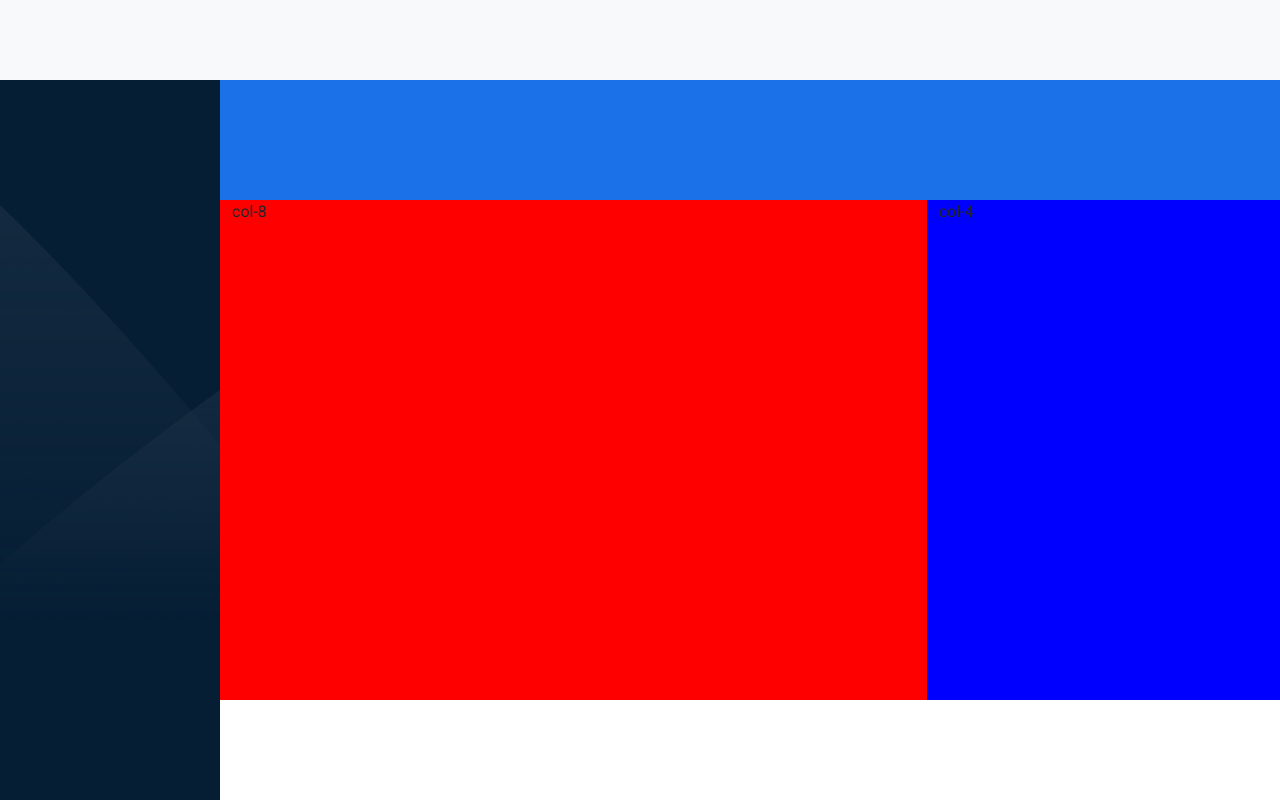
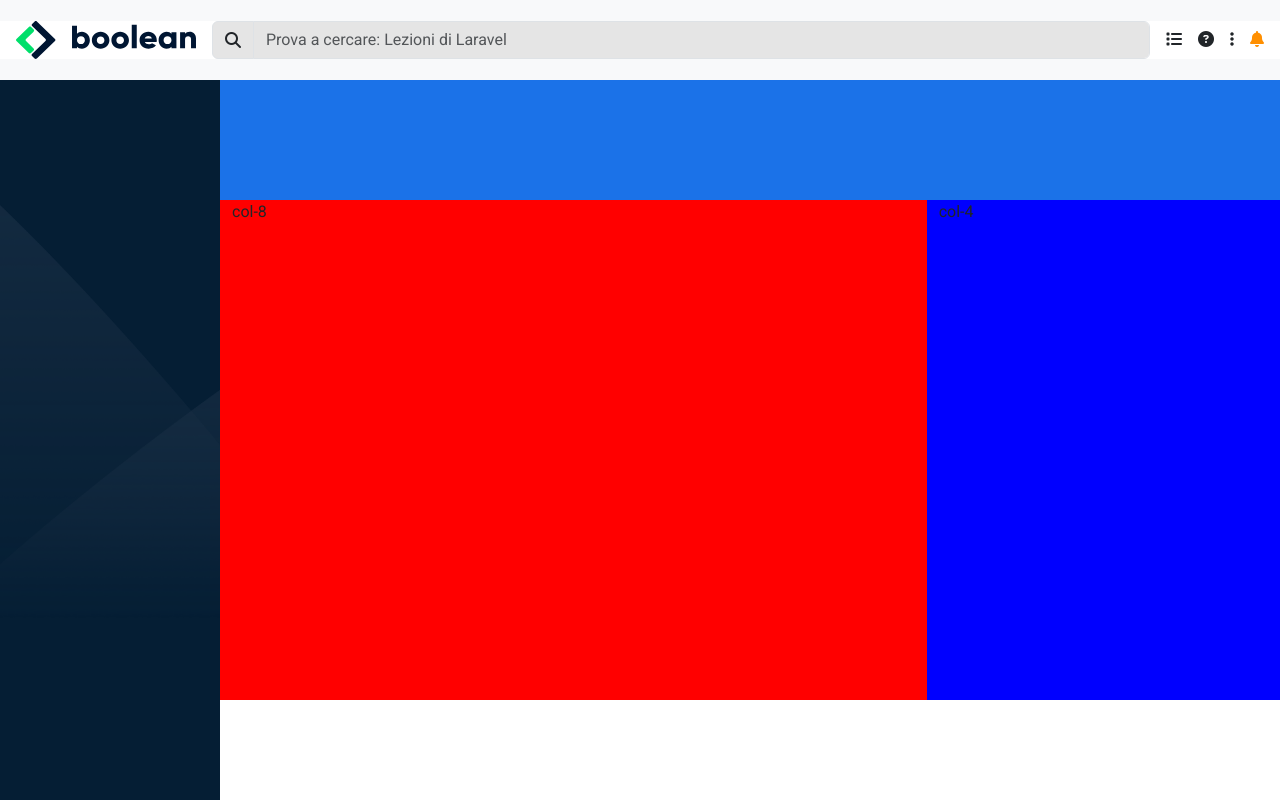
Before and after one commit to AlfredoCastrogiovanni/html-css-bootstrap-dashboard, a plain HTML site: page index.html in a window 1280 px wide. Drawn offline with nearby package versions, Linux system fonts and the light colour scheme.

Commit message:
creazione header

```diff
--- a/assets/style/style.css
+++ b/assets/style/style.css
@@ -6,10 +6,45 @@ body {
     font-family: 'Roboto', sans-serif;
 }
 
+ul {
+    list-style: none;
+    padding: 0;
+    margin: 0;
+}
+
 /* Header */
 header {
     height: 80px;
     background-color: rgb(248, 249, 250);
+}
+
+header nav {
+    width: 100%;
+    background-color: white;
+}
+
+header nav .logo {
+    width: 50px;
+}
+
+header nav .logo-desktop {
+    width: 180px;
+}
+
+header nav .search {
+    width: 100%;
+}
+
+header nav .search .my_input {
+    background-color: rgb(229, 229, 229);
+}
+
+header nav .search .my_input-label {
+    background-color: rgb(229, 229, 229);
+}
+
+header nav .buttons .fa-bell {
+    color: rgb(255, 143, 0);
 }
 
 aside {
--- a/index.html
+++ b/index.html
@@ -15,10 +15,34 @@
     <link rel="stylesheet" href="assets/style/style.css">
 </head>
 <body>
-    <header></header>
+    <!-- HEADER -->
+    <header class="d-flex align-items-center">
+        <nav class="d-flex align-items-center">
+            <div class="logos px-3">
+                <img src="assets/img/mobile-logo.png" alt="Logo mobile Boolean" class="logo d-lg-none">
+                <img src="assets/img/logo.svg" alt="Logo desktop Boolean" class="logo-desktop d-none d-lg-inline-block">
+            </div>
+            <div class="search input-group">
+                <span class="input-group-text my_input-label"><i class="fa-solid fa-magnifying-glass"></i></span>
+                <input type="text" class="form-control my_input" placeholder="Prova a cercare: Lezioni di Laravel">
+            </div>
+            <div class="buttons ps-3">
+                <ul class="d-flex align-items-center">
+                    <li class="d-none d-lg-inline-block pe-3"><i class="fa-solid fa-list"></i></li>
+                    <li class="d-none d-lg-inline-block pe-3"><i class="fa-solid fa-circle-question"></i></li>
+                    <li class="d-none d-lg-inline-block pe-3"><i class="fa-solid fa-ellipsis-vertical"></i></li>
+                    <li class="pe-3"><i class="fa-solid fa-bell"></i></li>
+                </ul>
+            </div>
+        </nav>
+    </header>
+
     <div class="d-flex">
+        <!-- ASIDE -->
         <aside></aside>
+        <!-- MAIN -->
         <main>
+            <!-- MAIN > HEADER -->
             <header></header>
             <div class="container-fluid">
                 <div class="row">
```
